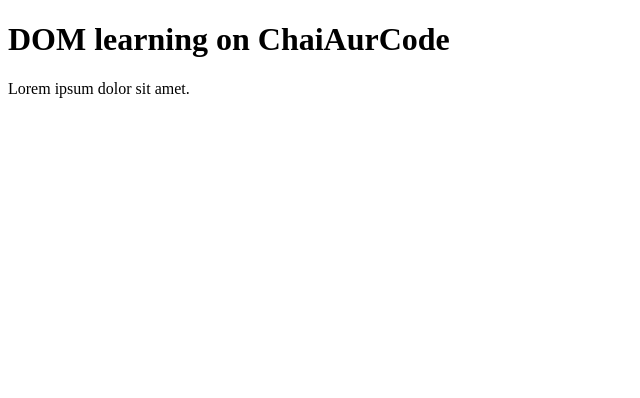
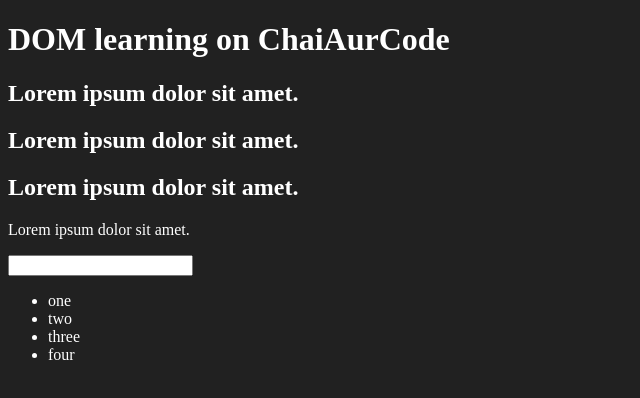
Before and after one commit to hota23/js-yt-chaiaurcode, a plain HTML site: page 06_dom/01.html in a window 1280 px wide. Shown: the whole page, without its empty margins (0-640 px from the left). Drawn offline with Linux system fonts and the light colour scheme.

Commit message:
DOM selectors nodelist and HTMLCollection

```diff
--- a/06_dom/01.html
+++ b/06_dom/01.html
@@ -4,11 +4,28 @@
     <meta charset="UTF-8">
 
     <title>DOM Learning</title>
+    <style>
+        .bg-black{
+            background-color: #212121;
+            color: #fff;
+        }
+    </style>
 </head>
-<body>
-    <div class="bg-black">
-        <h1 class="heading">DOM learning on ChaiAurCode</h1>
+<body class="bg-black">
+    <div>
+        <h1 id="title" class="heading">DOM learning on ChaiAurCode <span style="display: none;">test text</span></h1>
+        <h2>Lorem ipsum dolor sit amet.</h2>
+        <h2>Lorem ipsum dolor sit amet.</h2>
+        <h2>Lorem ipsum dolor sit amet.</h2>
         <p>Lorem ipsum dolor sit amet.</p>
+        <input type="password" name="" id="">
+
+        <ul>
+            <li class="list-item">one</li>
+            <li class="list-item">two</li>
+            <li class="list-item">three</li>
+            <li class="list-item">four</li>
+        </ul>
     </div>
 </body>
 </html>
```
